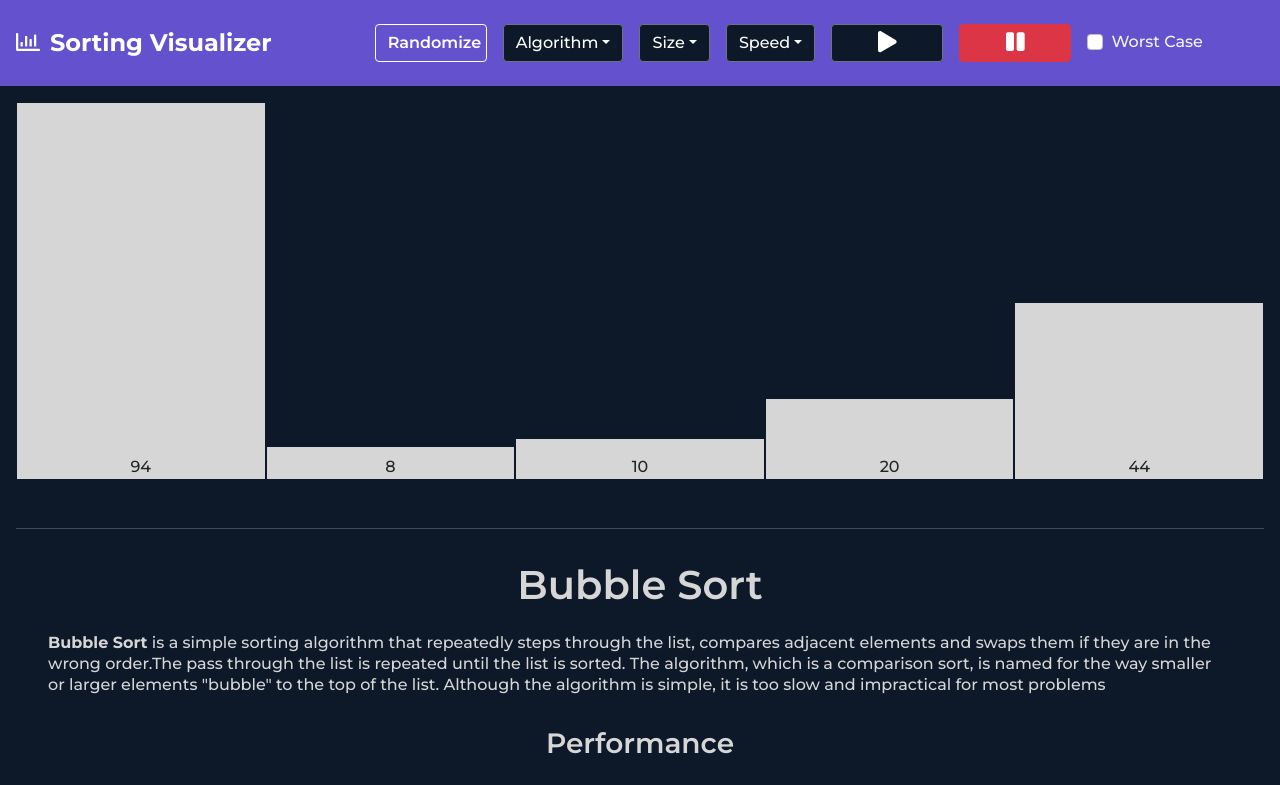
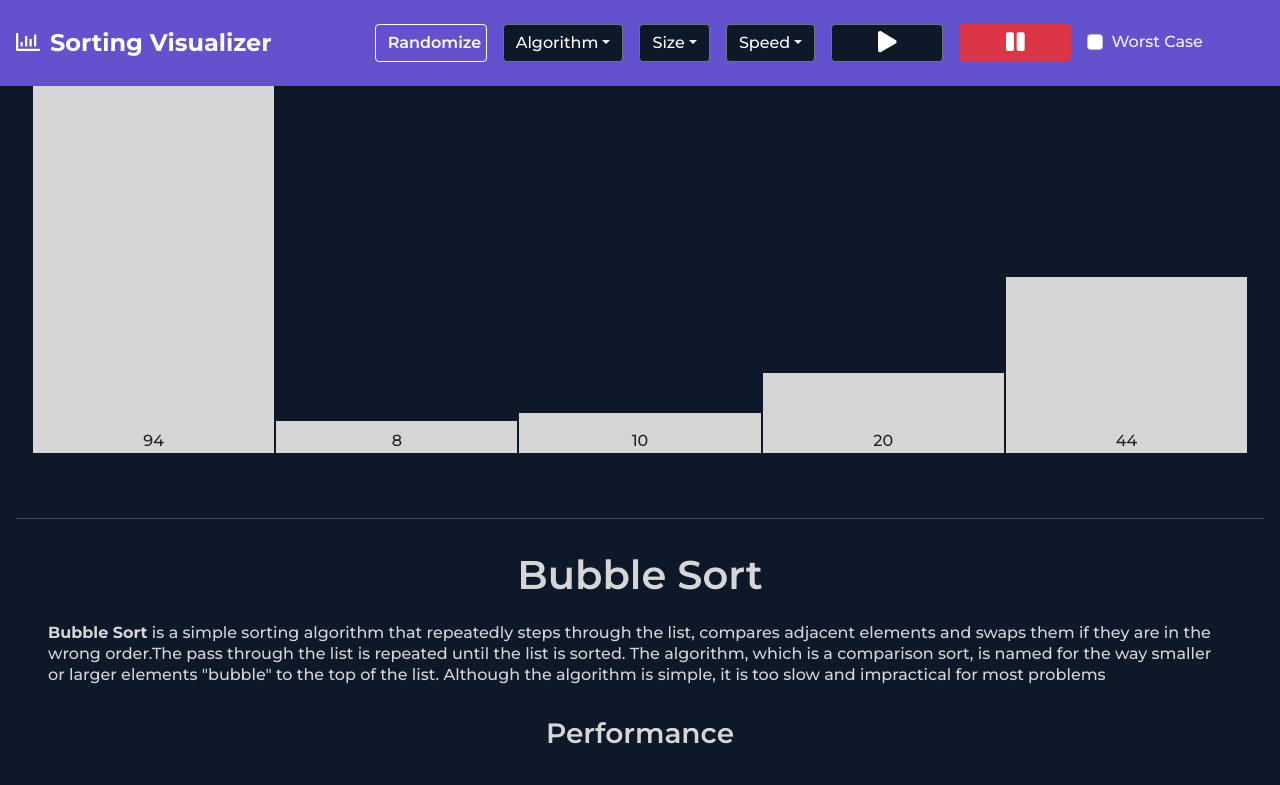
Before and after one commit to tttn13/sorting-visualizer, a React (Create React App) app: page / in a window 1280 px wide. Shown: the top 785 px of the page. Built offline with nearby package versions, Linux system fonts and the light colour scheme.

Commit message:
edit css

```diff
--- a/src/App.css
+++ b/src/App.css
@@ -32,9 +32,10 @@ footer {
 
 /* FRAME STARTS */
 .barsList {
-  padding: 1rem;
+  padding: 2rem;
   display: flex;
-  min-height: 40vh;
+  height: 50vh;
+  /* min-height: 40vh; */
   align-items: flex-end;
   flex-direction: row;
 }
```
